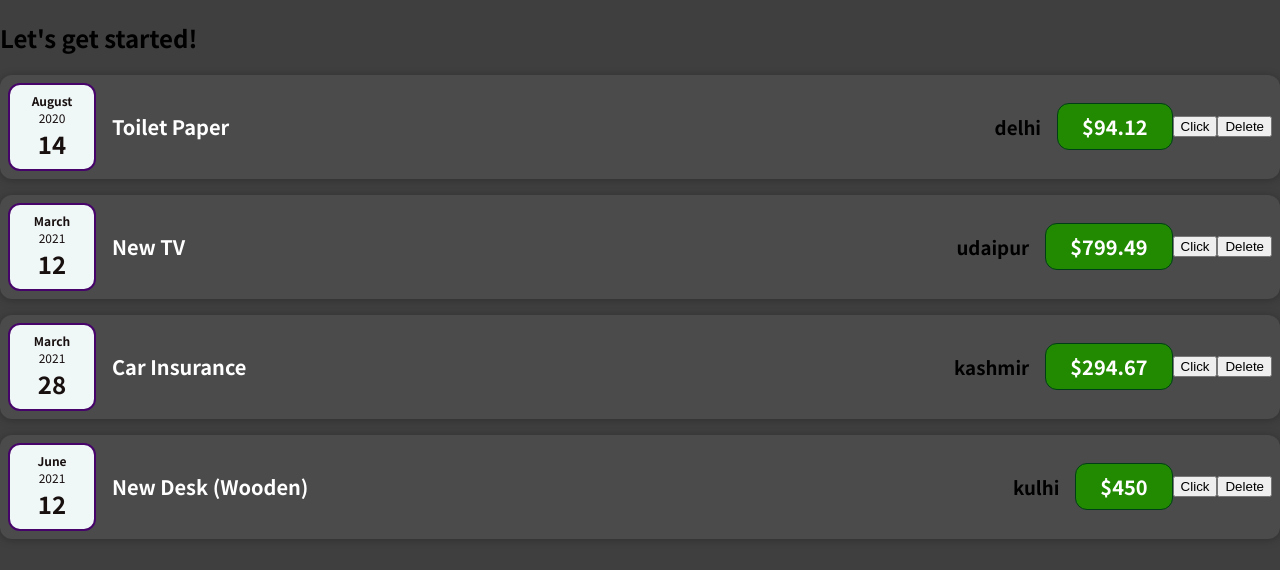
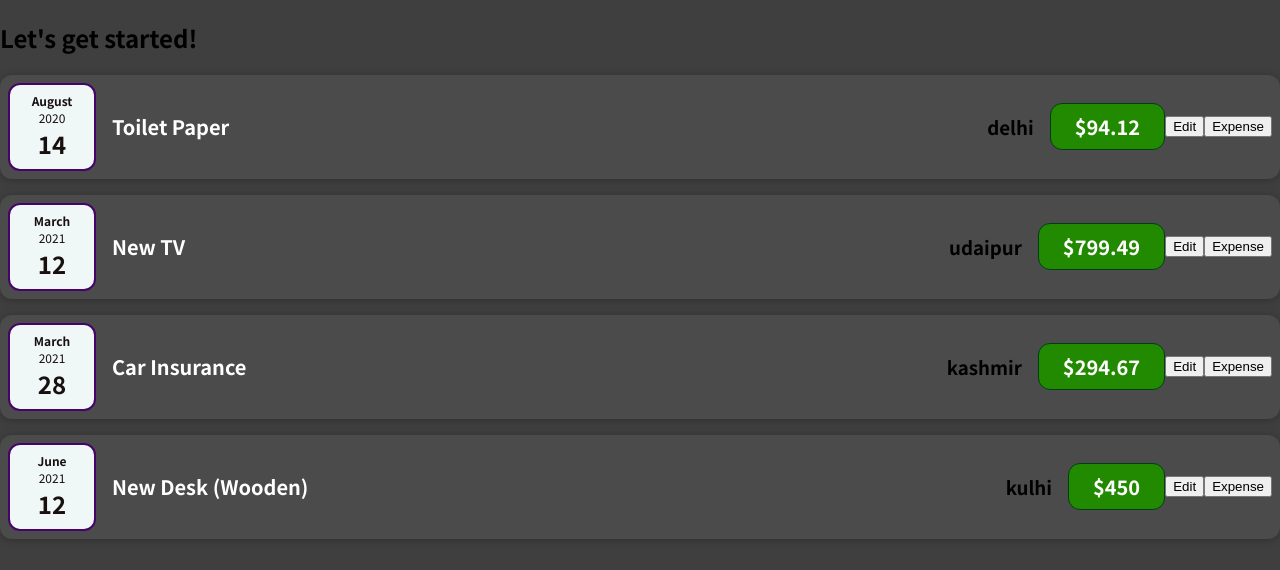
Before and after one commit to chagasingh/my-react-app, a React (Create React App) app: page / in a window 1280 px wide. Shown: the top 570 px of the page. Built offline with nearby package versions, Linux system fonts and the light colour scheme.

Commit message:
adding btn change val

```diff
--- a/src/components/Expences/ExpenceItem.js
+++ b/src/components/Expences/ExpenceItem.js
@@ -1,24 +1,34 @@
+
+import React, {useState} from 'react';
 import './ExpenceItem.css';
 import ExpenseDate from './ExpenceDate';
 import Card from '../UI/Card';
 
 const ExpenceItem = (props) => {
+
+    const [title, setTitle]=useState(props.title);
+
     const clickHendeler=()=>{
-      console.log("clicked!!!")
+      setTitle('updated!!');
+      console.log(title)
     }
+
+    const [amount, setAmount]=useState(props.amount);
+
     const clickHendeler2=()=>{
-      console.log("Deleted!!!")
+      setAmount(100);
+      console.log(amount)
     }
     return (
       <Card className='expense-item'>
         <ExpenseDate date={props.date}/>
         <div className='expense-item__description'>
-          <h2>{props.title}</h2>
+          <h2>{title}</h2>
           <h3>{props.location}</h3>
-          <div className='expense-item__price'>${props.amount}</div>
+          <div className='expense-item__price'>${amount}</div>
         </div>
-        <button onClick={clickHendeler}>Click</button>
-        <button onClick={clickHendeler2}>Delete</button>
+        <button onClick={clickHendeler}>Edit</button>
+        <button onClick={clickHendeler2}>Expense</button>
       </Card>
     );
 }
```
